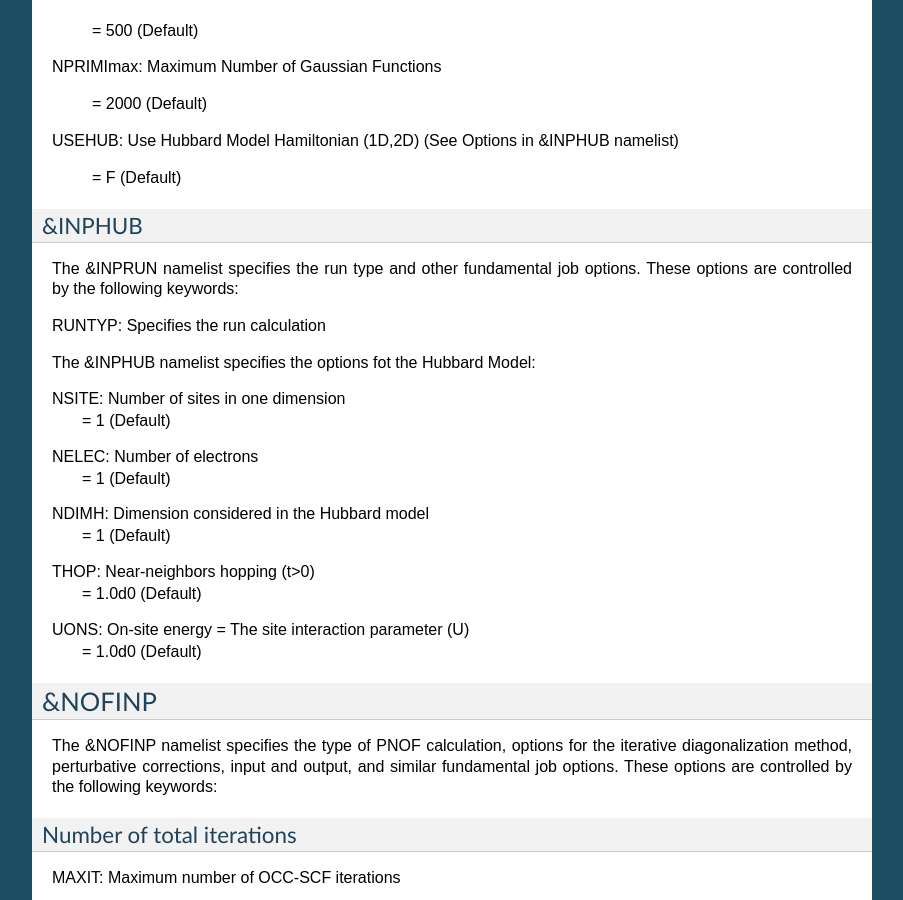
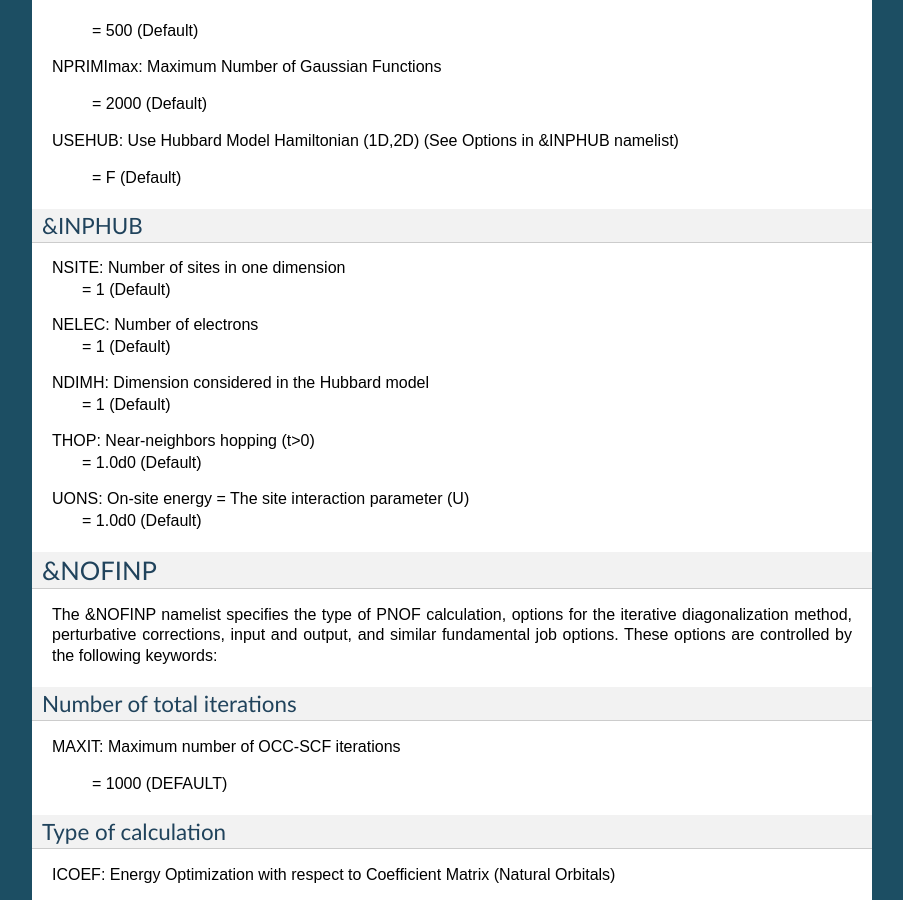
Before and after one commit to DoNOF/DoNOF-Documentation, a Sphinx documentation site: the page built from docs/input.rst, in a window 1280 px wide and 900 px high, scrolled down 2238 px. Shown: the whole window, without its empty margins (198-1101 px from the left). Built offline with Sphinx 7.4.7, drawn with Linux system fonts in a browser that asks for light colours.

Commit message:
Update input.rst

```diff
--- a/docs/input.rst
+++ b/docs/input.rst
@@ -121,12 +121,6 @@ USEHUB:     Use Hubbard Model Hamiltonian (1D,2D) (See Options in &INPHUB nameli
 
 &INPHUB
 ^^^^^^^^
-
-The &INPRUN namelist specifies the run type and other fundamental job options. These options are controlled by the following keywords:
-
-RUNTYP:    Specifies the run calculation
-
-The &INPHUB namelist specifies the options fot the Hubbard Model:
 
 NSITE:      Number of sites in one dimension
     = 1     (Default)
```
